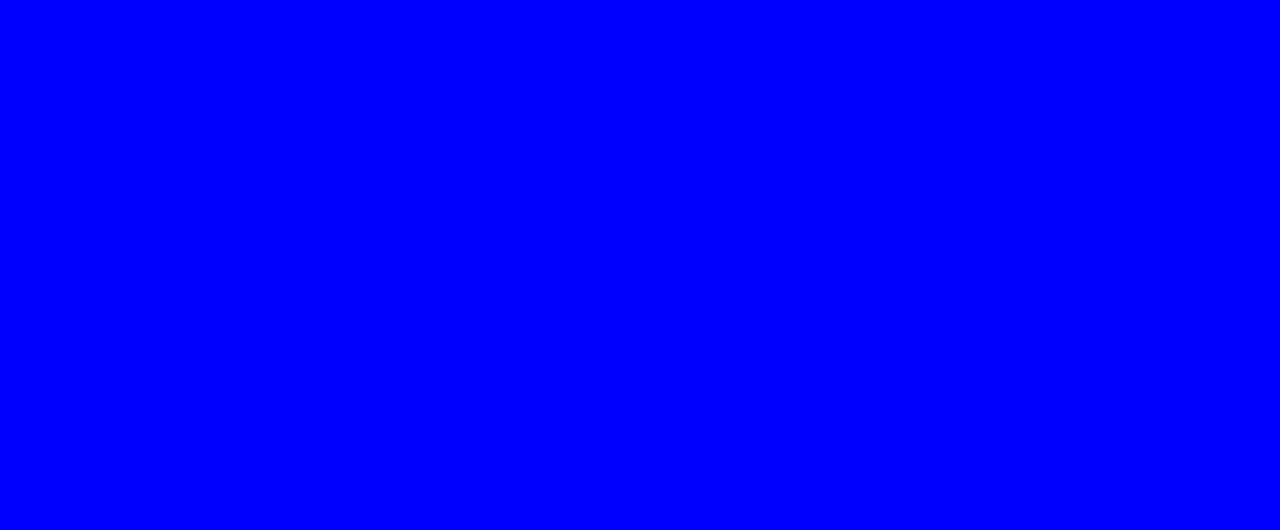
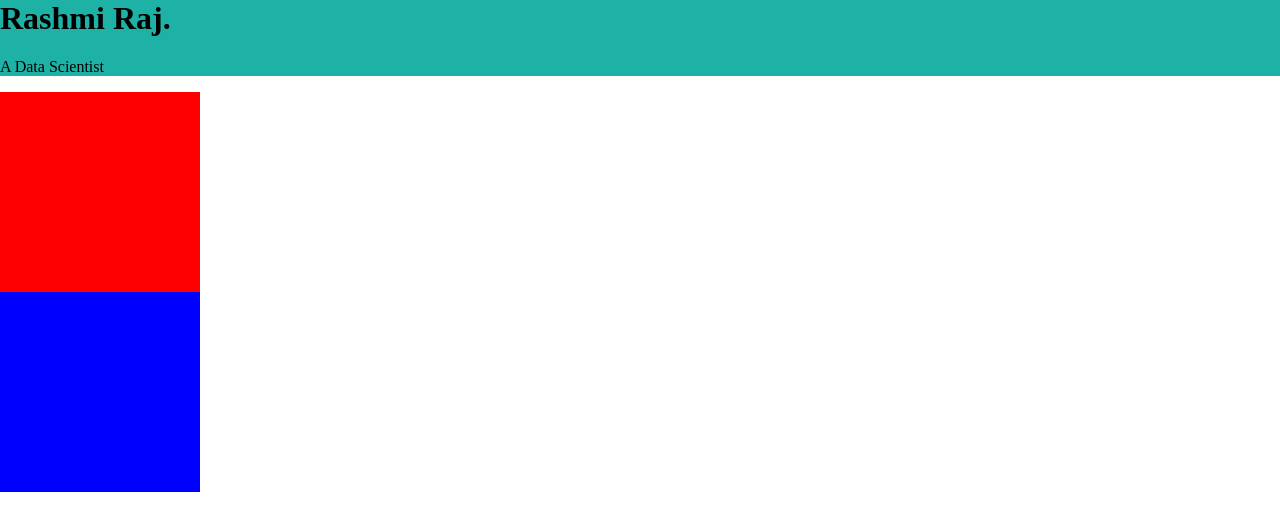
Before and after one commit to heiwa37/WebDevelopment, a plain HTML site: page CSS - My site/index.html in a window 1280 px wide. Drawn offline with Linux system fonts and the light colour scheme.

Commit message:
CSS site

```diff
--- a/CSS - My site/css/styles.css
+++ b/CSS - My site/css/styles.css
@@ -1,3 +1,29 @@
+/* div{
+
+  background-color: #1eb2a6;
+
+} */
+.top_container
+{
+  background-color: #1eb2a6;
+}
+.middle_container{
+  background-color: red;
+  width: 200px;
+  height: 200px;
+
+}
+.bottom_container{
+  background-color: blue;
+  width: 200px;
+  height: 200px;
+}
 body{
-  background-color: blue;
+  margin: 0;
 }
+h1{
+  margin-top:0;
+}
+/* p{
+  padding-left: 30%;
+} */
--- a/CSS - My site/index.html
+++ b/CSS - My site/index.html
@@ -1,12 +1,24 @@
 <!DOCTYPE html>
 <html lang="en" dir="ltr">
+
 <head>
   <meta charset="utf-8">
-    <title>Rashmi's challenge</title>
+  <title>Rashmi - A Data Scientist</title>
   <link rel="stylesheet" href="css/styles.css">
+  <link rel="icon" href="favicon.ico">
 </head>
+
 <body>
+  <div class="top_container">
+    <h1>Rashmi Raj.</h1>
+    <p>A Data Scientist</p>
+  </div>
+  <div class="middle_container">
 
+  </div>
+  <div class="bottom_container">
 
+  </div>
 </body>
+
 </html>
```
Also changed, not shown: CSS - My site/favicon.ico (added). Lines whose indentation alone changed are shown as unchanged.
